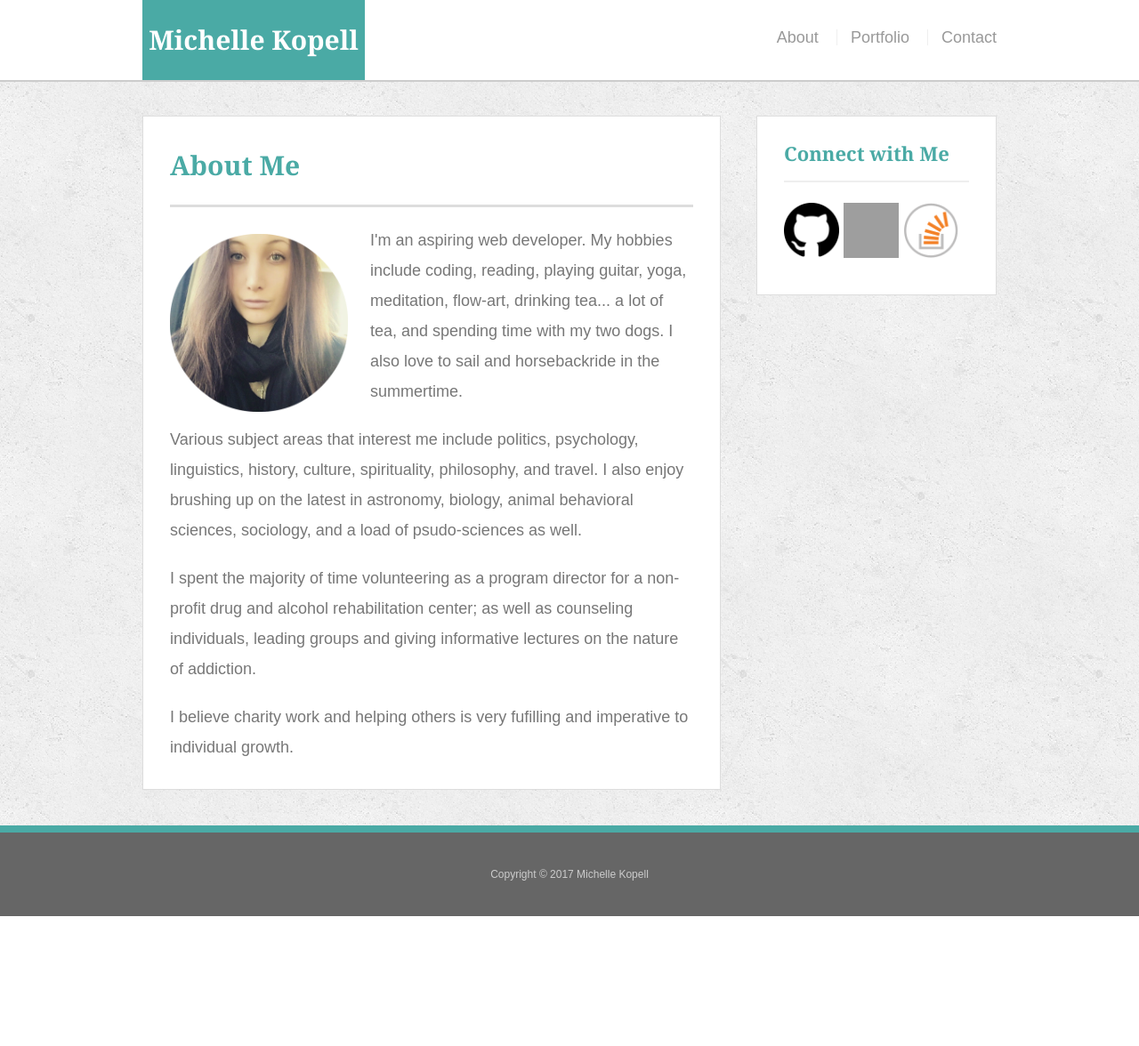
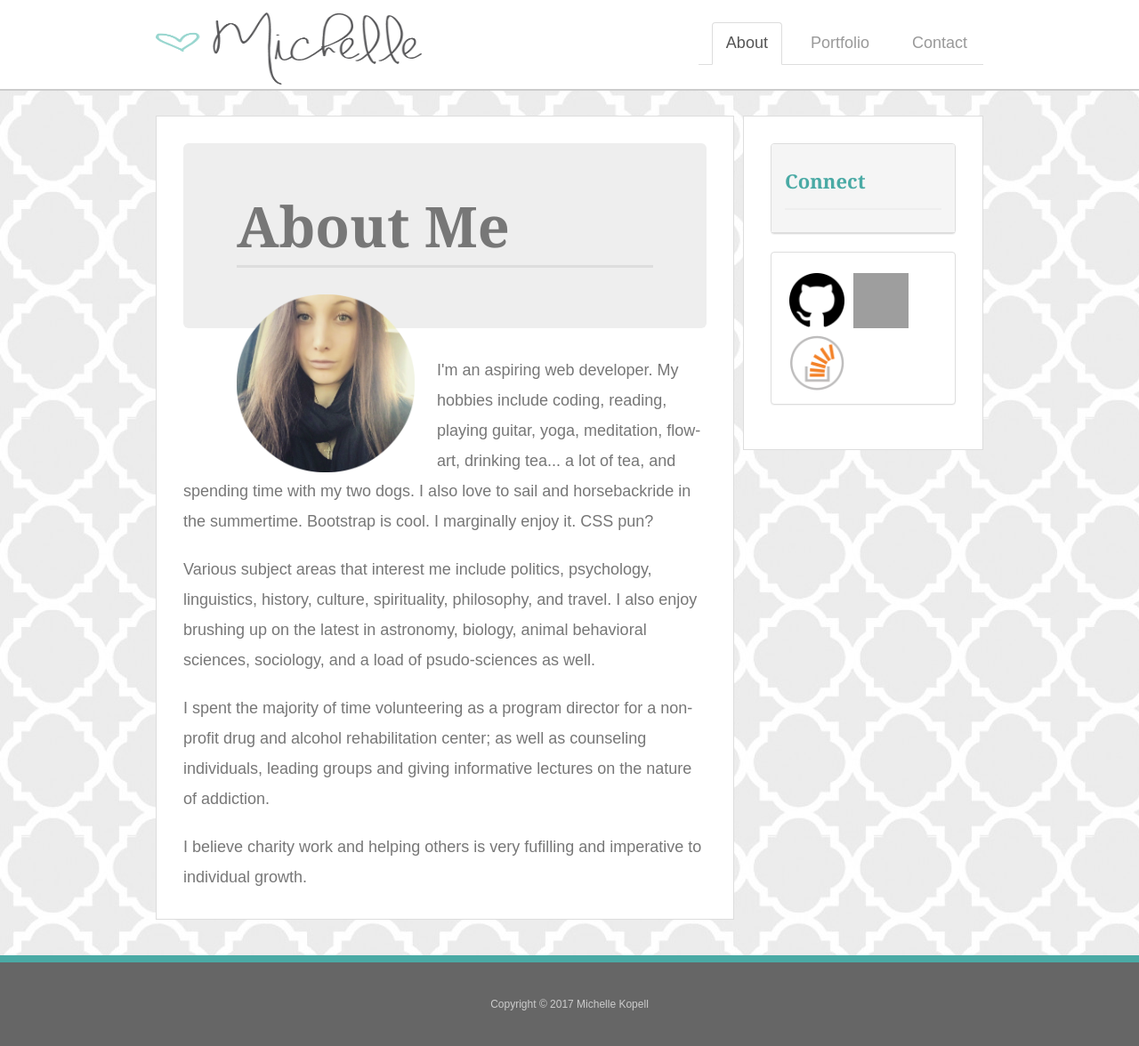
Before and after one commit to atlhaze/Basic-Portfolio, a PHP site: page / in a window 1280 px wide. Shown: the whole page at 89% size. Before the commit the page ends 1030 px from the top, so only its background shows below. Run offline with PHP 8.4, Linux system fonts and the light colour scheme; grey boxes are pictures that could not be loaded.

Commit message:
bootstrap revision

```diff
--- a/assets/css/style.css
+++ b/assets/css/style.css
@@ -3,7 +3,7 @@
   font-size: 18px;
   color: #777;
   line-height: 34px;
-  background: url("../images/bg.png");
+  background: url("../images/greybg.jpg");
 }
 
 * {
@@ -66,8 +66,10 @@
 }
 
 #logo {
-  width: 250px;
-  height: 90px;
+  /*width: 250px;*/
+  width: 300px;
+  /*height: 90px;*/
+  height: 100px;
   float: left;
   font-family: 'Georgia', Times, Times New Roman, serif;
   text-align: center;
@@ -76,7 +78,7 @@
   font-weight: 700;
   font-size: 30px;
   text-decoration: none;
-  background: #4aaaa5;
+  /*background: #4aaaa5;*/
 }
 
 nav {
@@ -121,8 +123,10 @@
   max-width: 270px;
   float: right;
   margin-bottom: 20px;
+  margin-left: 10px;
   background: #fff;
   border: 1px solid #ddd;
+  overflow: auto;
 }
 
 h3,
@@ -131,6 +135,7 @@
   margin-bottom: 15px;
   line-height: 22px;
   border-bottom: 2px solid #eee;
+
 }
 
 .social {
@@ -138,6 +143,8 @@
   height: 62px;
   margin-top: 8px;
   margin-right: 5px;
+  margin-left: 5px;
+  overflow: auto;
 }
 
 .social:last-child {
--- a/index.html
+++ b/index.html
@@ -6,29 +6,40 @@
   <meta name="viewport" content="width=device-width, initial-scale=1">
   <title>About | Michelle</title>
   <link rel="stylesheet" type="text/css" href="assets/css/reset.css">
+  <link rel="stylesheet" type="text/css" href="https://maxcdn.bootstrapcdn.com/bootstrap/3.3.7/css/bootstrap.min.css">
   <link rel="stylesheet" type="text/css" href="assets/css/style.css">
+
+
+
 </head>
 
 <body>
 
   <header id="masthead">
     <div class="container">
-      <a href="index.html" id="logo">Michelle Kopell</a>
-      <nav>
-        <a href="index.html">About</a>
-        <a href="portfolio.html">Portfolio</a>
-        <a href="contact.html">Contact</a>
+      <img id ="logo" src="assets/images/sig.png">
+
+      <nav class="nav">
+      <ul class="nav nav-tabs">
+        <li role="presentation" class="active"><a href="index.html">About</a></li>
+        <li role="presentation"><a href="portfolio.html">Portfolio</a></li>
+        <li role="presentation"><a href="contact.html">Contact</a></li>
+      </ul>
+
       </nav>
     </div>
   </header>
 
   <div id="main-container" class="container">
     <section class="main-section">
-      <h1>About Me</h1>
 
+      <div class="jumbotron">
+        <h1>About Me</h1>
       <img src="assets/images/round.png" class="auth-image" alt="Michelle Kopell">
 
-      <p>I'm an aspiring web developer. My hobbies include coding, reading, playing guitar, yoga, meditation, flow-art, drinking tea... a lot of tea, and spending time with my two dogs. I also love to sail and horsebackride in the summertime.</p>
+      </div>
+
+      <p>I'm an aspiring web developer. My hobbies include coding, reading, playing guitar, yoga, meditation, flow-art, drinking tea... a lot of tea, and spending time with my two dogs. I also love to sail and horsebackride in the summertime. Bootstrap is cool. I marginally enjoy it. CSS pun?</p>
 
       <p> Various subject areas that interest me include politics, psychology, linguistics, history, culture, spirituality, philosophy, and travel. I also enjoy brushing up on the latest in astronomy, biology, animal behavioral sciences, sociology, and a load of psudo-sciences as well.  </p>
 
@@ -41,11 +52,20 @@
 
     <section class="sidebar">
       <div id="connect">
-        <h2>Connect with Me</h2>
+<div class="panel panel-default">
+    <div class="panel-heading"><h2>Connect</h2></div>
+</div>
 
+
+        <div class="panel panel-default">
+        <div class="panel-body">
         <a href="https://github.com/atlhaze"><img src="assets/images/github.png" class="social" alt="GitHub" /></a>
         <a href="https://www.linkedin.com/in/michelle-kopell-70032912b"><img src="assets/images/linkedin.png" class="social" alt="LinkedIn" /></a>
         <a href="http://stackoverflow.com/users/7315496/michelle-kopell?tab=profile"><img src="assets/images/stackoverflow.png" class="social" alt="Stack Overflow" /></a>
+  </div>
+</div>
+
+
       </div>
     </section>
   </div>
```
Also changed, not shown: contact.html (+22 -6 lines), portfolio.html (+22 -6 lines), assets/images/greybg.jpg (added), assets/images/sig.png (added).
